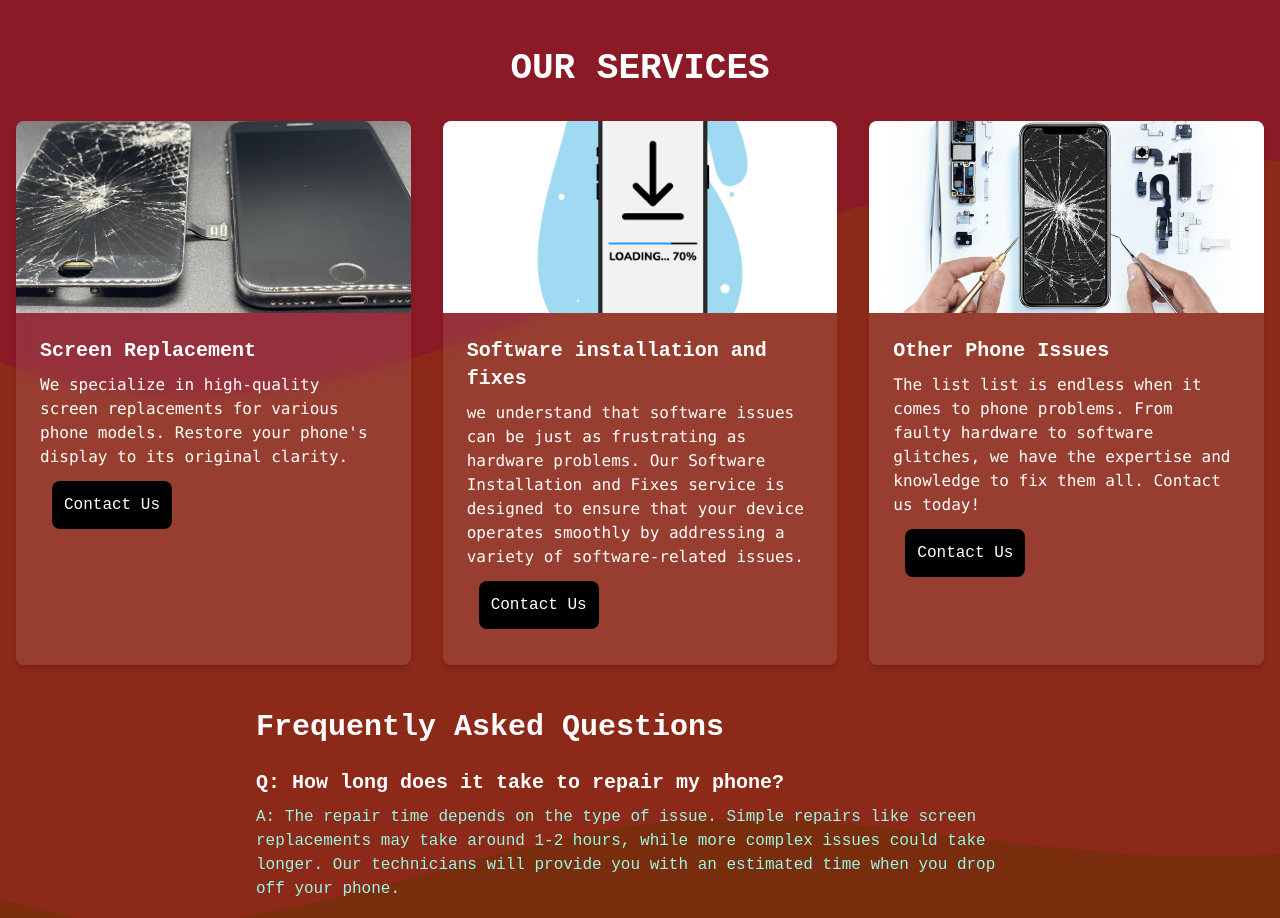
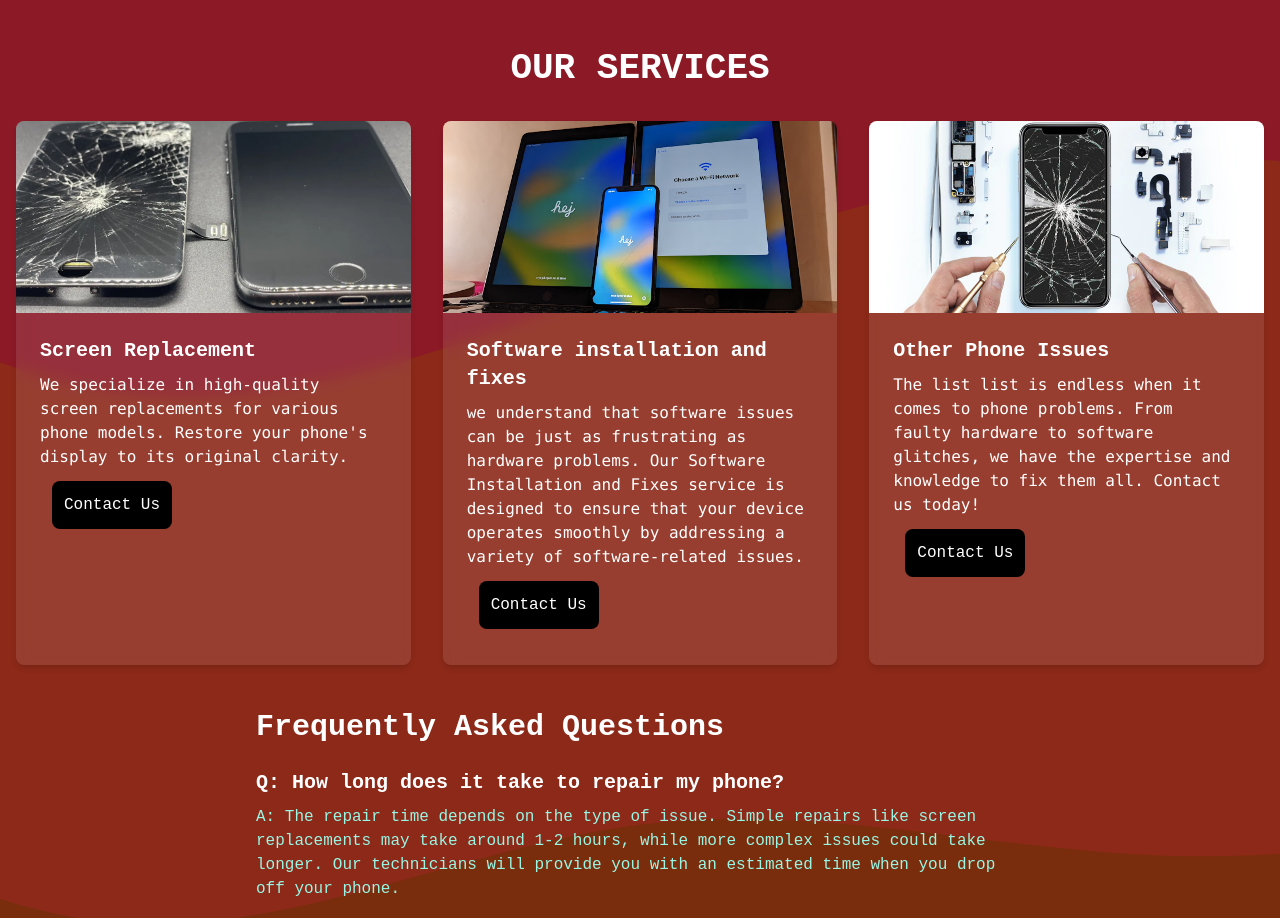
Before and after one commit to R4D3V/skillphoneservices, a website: page index.html in a window 1280 px wide. Shown: the part 1540-2458 px from the top of the page. Drawn offline with nearby package versions, Linux system fonts and the light colour scheme; files whose address does not match are found by name; a web font is replaced by a local one.

Commit message:
software

```diff
--- a/index.html
+++ b/index.html
@@ -177,7 +177,7 @@
           class="rounded-lg shadow-md overflow-hidden bg-[rgba(255,255,255,0.1)] backdrop-blur"
         >
           <img
-            src="/img/soft.jpg"
+            src="/img/software.jpg"
             alt="Service 2"
             class="w-full h-48 object-cover"
           />
```
Also changed, not shown: img/soft.jpg (deleted), img/software.jpg (added).
